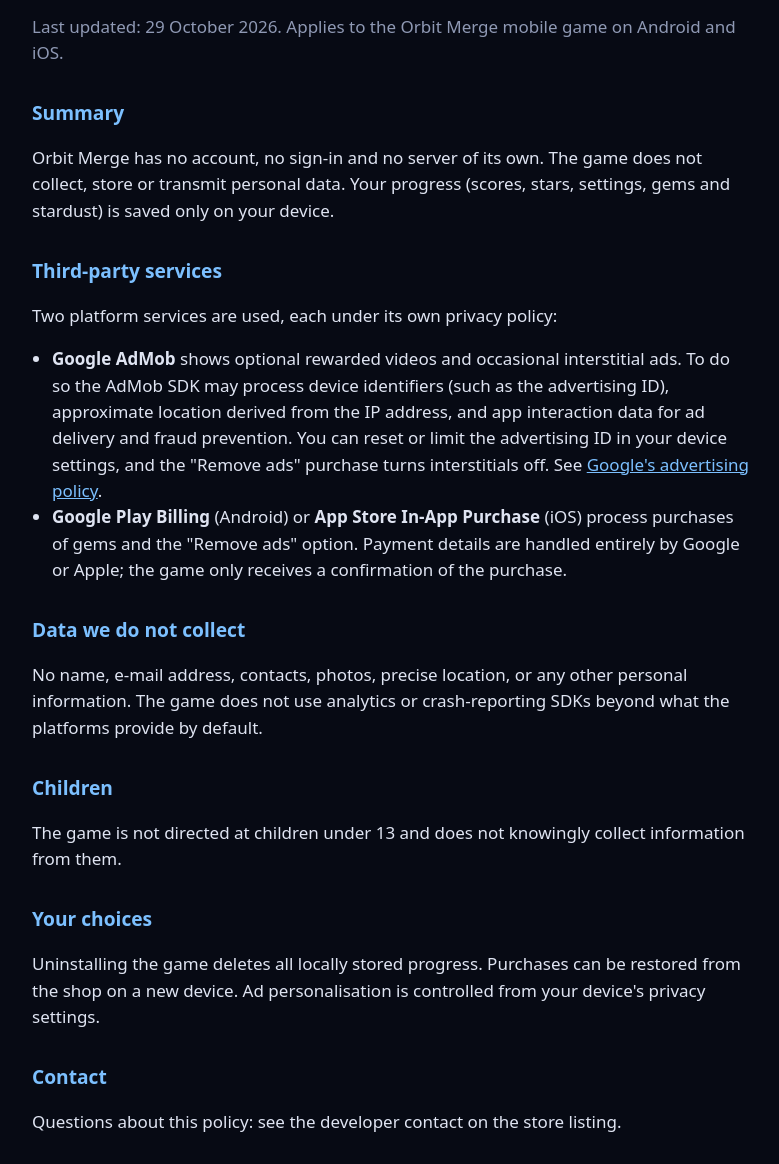
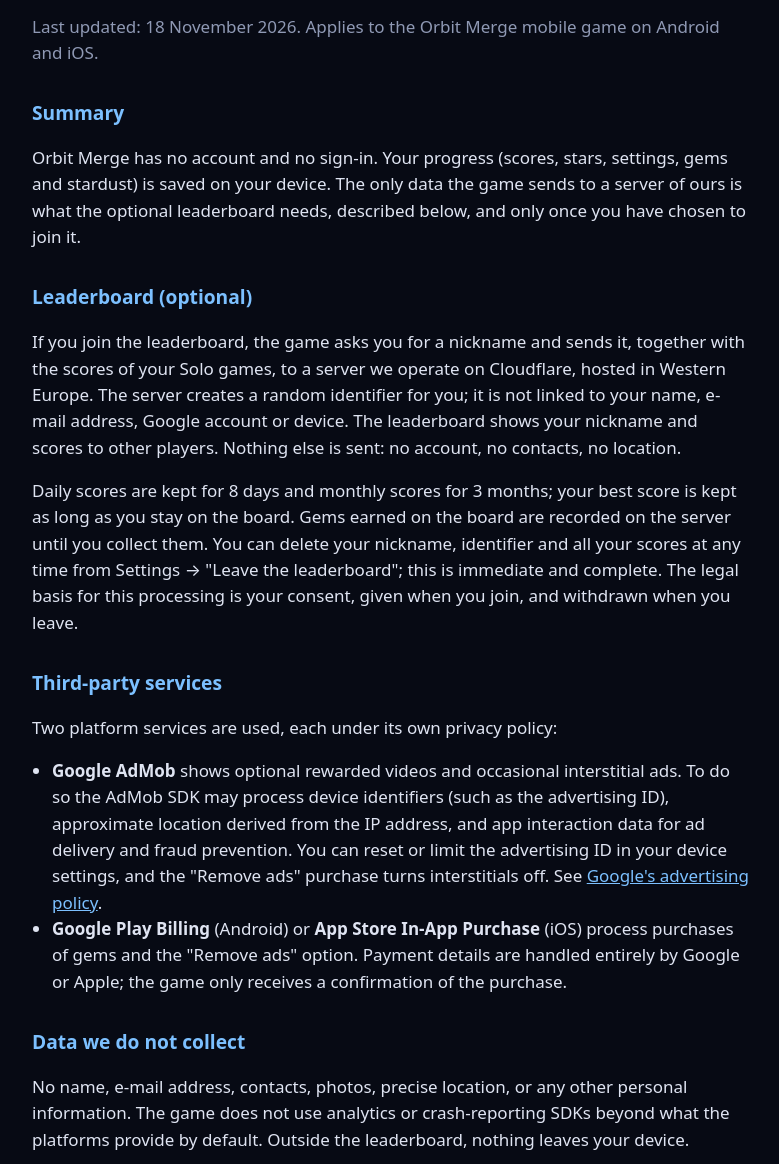
Before and after one commit to jfmorazzani/orbit-merge-site, a plain HTML site: page privacy.html in a window 1280 px wide. Shown: the part 101-1265 px from the top of the page, without its empty margins (248-1027 px from the left). Drawn offline with Linux system fonts and the light colour scheme.

Commit message:
site: ae8e787

```diff
--- a/privacy.html
+++ b/privacy.html
@@ -17,10 +17,14 @@
 <body>
 <main>
   <h1>Orbit Merge — Privacy policy</h1>
-  <p class="muted">Last updated: 29 October 2026. Applies to the Orbit Merge mobile game on Android and iOS.</p>
+  <p class="muted">Last updated: 18 November 2026. Applies to the Orbit Merge mobile game on Android and iOS.</p>
 
   <h2>Summary</h2>
-  <p>Orbit Merge has no account, no sign-in and no server of its own. The game does not collect, store or transmit personal data. Your progress (scores, stars, settings, gems and stardust) is saved only on your device.</p>
+  <p>Orbit Merge has no account and no sign-in. Your progress (scores, stars, settings, gems and stardust) is saved on your device. The only data the game sends to a server of ours is what the optional leaderboard needs, described below, and only once you have chosen to join it.</p>
+
+  <h2>Leaderboard (optional)</h2>
+  <p>If you join the leaderboard, the game asks you for a nickname and sends it, together with the scores of your Solo games, to a server we operate on Cloudflare, hosted in Western Europe. The server creates a random identifier for you; it is not linked to your name, e-mail address, Google account or device. The leaderboard shows your nickname and scores to other players. Nothing else is sent: no account, no contacts, no location.</p>
+  <p>Daily scores are kept for 8 days and monthly scores for 3 months; your best score is kept as long as you stay on the board. Gems earned on the board are recorded on the server until you collect them. You can delete your nickname, identifier and all your scores at any time from Settings → "Leave the leaderboard"; this is immediate and complete. The legal basis for this processing is your consent, given when you join, and withdrawn when you leave.</p>
 
   <h2>Third-party services</h2>
   <p>Two platform services are used, each under its own privacy policy:</p>
@@ -30,13 +34,13 @@
   </ul>
 
   <h2>Data we do not collect</h2>
-  <p>No name, e-mail address, contacts, photos, precise location, or any other personal information. The game does not use analytics or crash-reporting SDKs beyond what the platforms provide by default.</p>
+  <p>No name, e-mail address, contacts, photos, precise location, or any other personal information. The game does not use analytics or crash-reporting SDKs beyond what the platforms provide by default. Outside the leaderboard, nothing leaves your device.</p>
 
   <h2>Children</h2>
   <p>The game is not directed at children under 13 and does not knowingly collect information from them.</p>
 
   <h2>Your choices</h2>
-  <p>Uninstalling the game deletes all locally stored progress. Purchases can be restored from the shop on a new device. Ad personalisation is controlled from your device's privacy settings.</p>
+  <p>Uninstalling the game deletes all locally stored progress. Purchases can be restored from the shop on a new device. Ad personalisation is controlled from your device's privacy settings. Leaderboard data is deleted from Settings → "Leave the leaderboard" (uninstalling without doing so leaves the nickname and scores on the board; write to the developer contact to have them removed).</p>
 
   <h2>Contact</h2>
   <p>Questions about this policy: see the developer contact on the store listing.</p>
```
